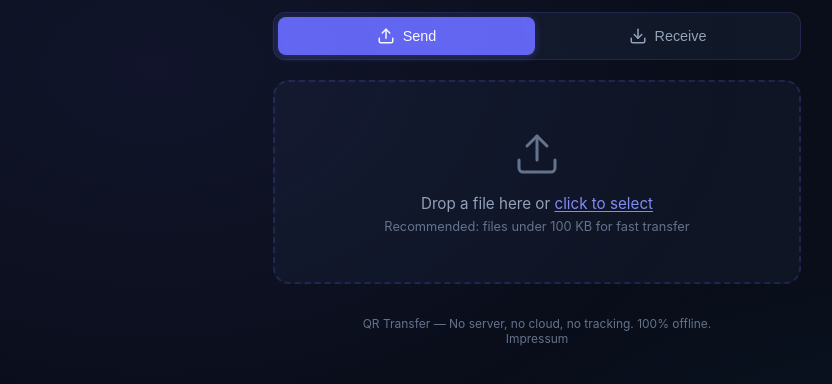
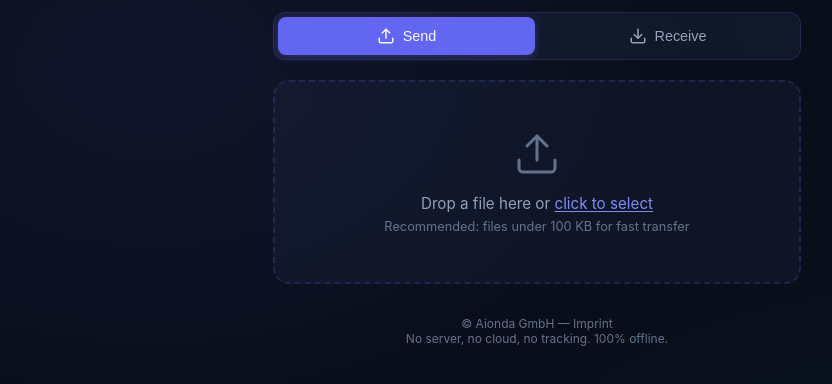
Before and after one commit to AiondaDotCom/qrtransfer, a plain HTML site: page index.html in a window 1280 px wide. Shown: the part 92-476 px from the top of the page, without its empty margins (103-935 px from the left). Drawn offline with Linux system fonts and the light colour scheme.

Commit message:
Update build: footer copyright

```diff
--- a/index.html
+++ b/index.html
@@ -215,8 +215,8 @@ Minimum version required to store current data is: `+g+`.
         </div>
 
         <footer>
-          <p>QR Transfer &mdash; No server, no cloud, no tracking. 100% offline.</p>
-          <p><a href="https://aionda.com/impressum/" target="_blank" rel="noopener" class="footer-link">Impressum</a></p>
+          <p>&copy; Aionda GmbH &mdash; <a href="https://aionda.com/impressum/" target="_blank" rel="noopener" class="footer-link">Imprint</a></p>
+          <p>No server, no cloud, no tracking. 100% offline.</p>
         </footer>
       </div>
     </div>
```
